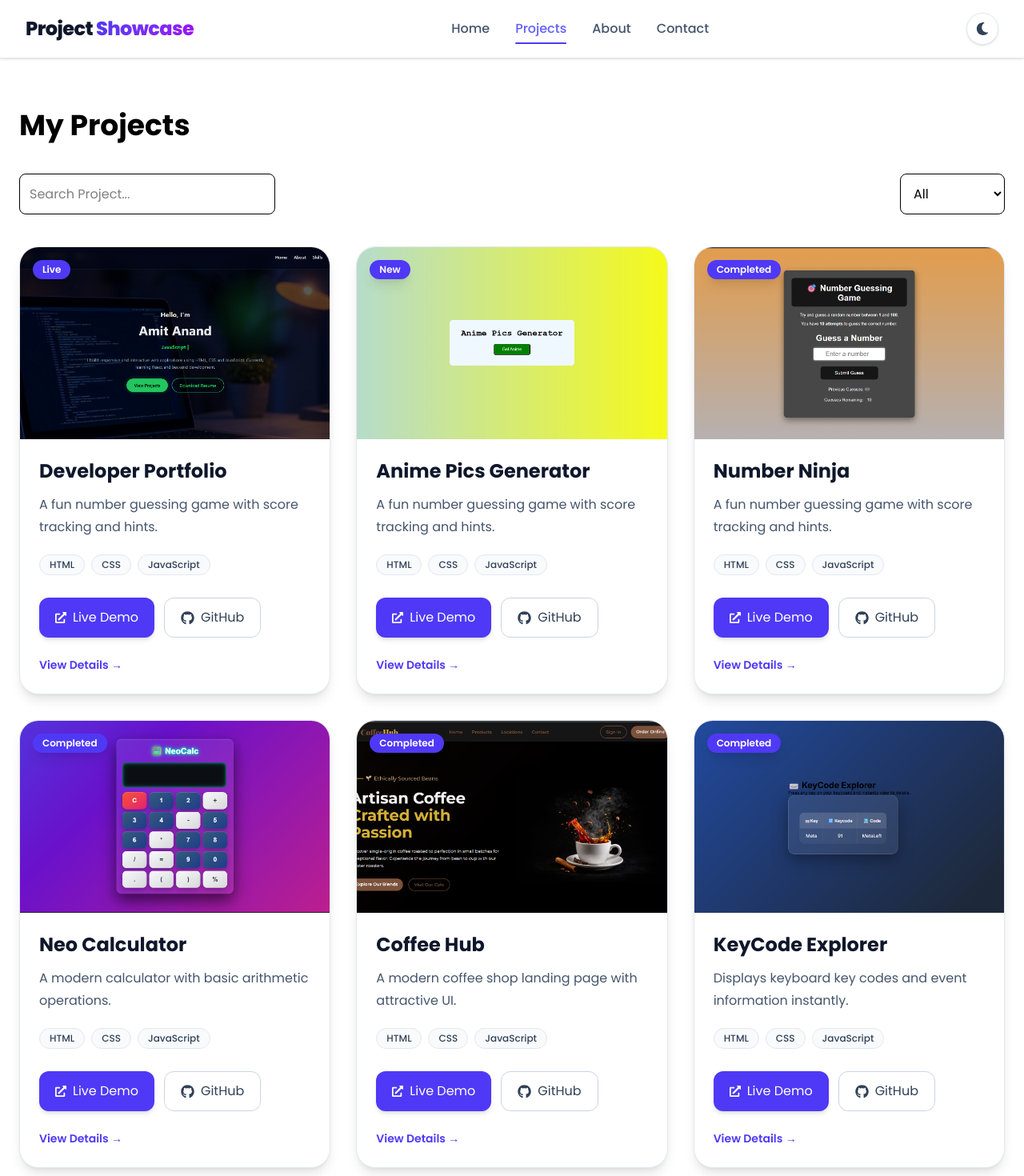
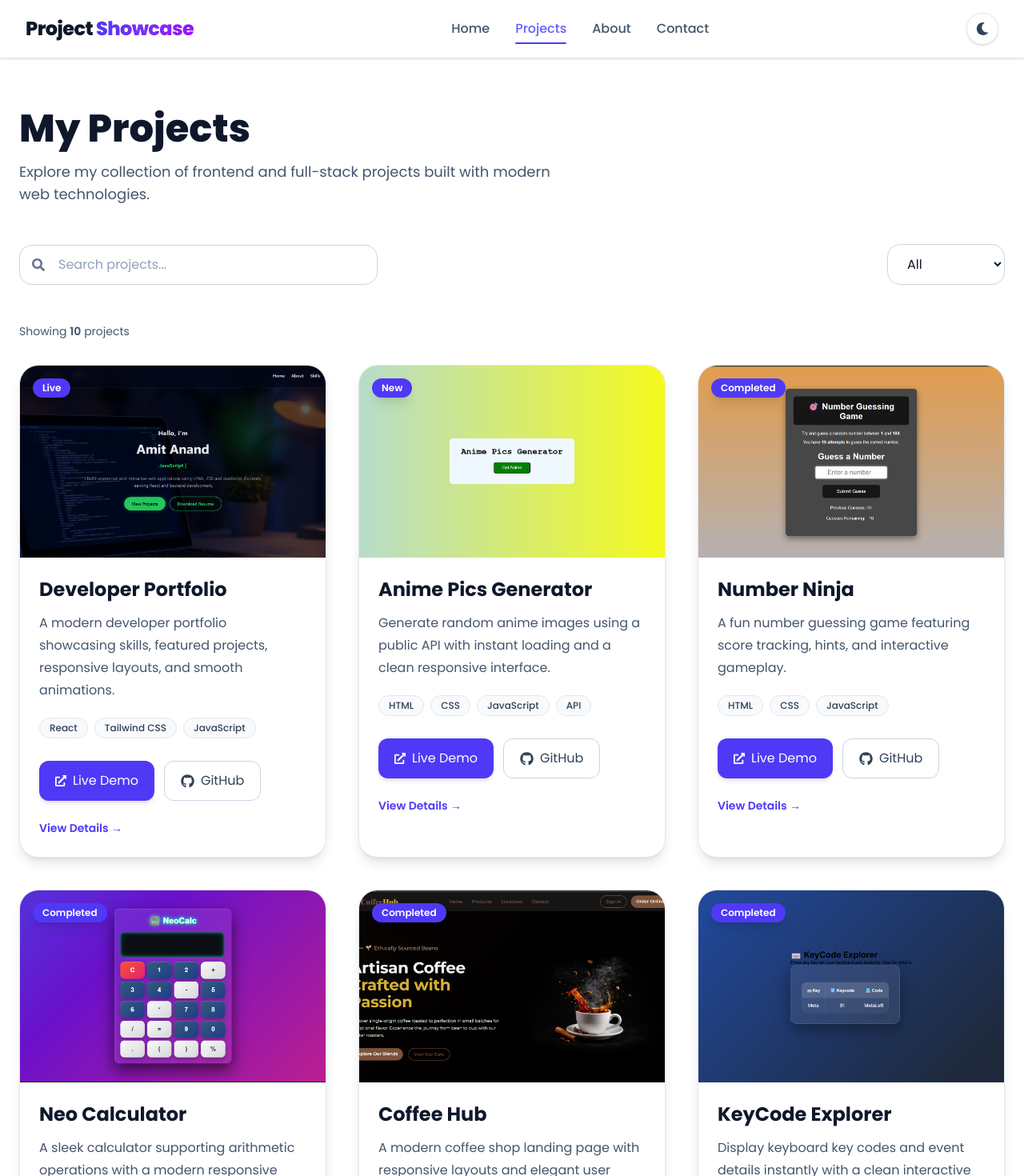
Before and after one commit to amit0526/project-showcase, a React (Vite) app: page /projects in a window 1280 px wide. Shown: the top 1470 px of the page at 80% size. Built offline with nearby package versions, Linux system fonts and the light colour scheme.

Commit message:
Update project.jsx

```diff
--- a/src/data/projects.js
+++ b/src/data/projects.js
@@ -2,23 +2,26 @@ const projects = [
   {
     id: 1,
     title: "Developer Portfolio",
-    description: "A fun number guessing game with score tracking and hints.",
-    category: "JavaScript",
+    description:
+      "A modern developer portfolio showcasing skills, featured projects, responsive layouts, and smooth animations.",
+    category: "React",
     status: "Live",
-    features: ["Random Number Generation", "Score System", "Responsive Design"],
-    tech: ["HTML", "CSS", "JavaScript"],
+    features: ["Responsive Design", "Dark Mode", "Smooth Animations"],
+    tech: ["React", "Tailwind CSS", "JavaScript"],
     image: "/images/amit-anand.png",
     live: "https://amit-anand-dev.vercel.app/",
     github: "#",
   },
+
   {
     id: 2,
     title: "Anime Pics Generator",
-    description: "A fun number guessing game with score tracking and hints.",
-    category: "JavaScript",
+    description:
+      "Generate random anime images using a public API with instant loading and a clean responsive interface.",
+    category: "API",
     status: "New",
-    features: ["Random Number Generation", "Score System", "Responsive Design"],
-    tech: ["HTML", "CSS", "JavaScript"],
+    features: ["API Integration", "Random Anime Images", "Responsive Design"],
+    tech: ["HTML", "CSS", "JavaScript", "API"],
     image: "/images/anime-generator.png",
     live: "https://anime-verse-self.vercel.app/",
     github: "#",
@@ -27,7 +30,8 @@ const projects = [
   {
     id: 3,
     title: "Number Ninja",
-    description: "A fun number guessing game with score tracking and hints.",
+    description:
+      "A fun number guessing game featuring score tracking, hints, and interactive gameplay.",
     category: "JavaScript",
     status: "Completed",
     features: ["Random Number Generation", "Score System", "Responsive Design"],
@@ -40,7 +44,8 @@ const projects = [
   {
     id: 4,
     title: "Neo Calculator",
-    description: "A modern calculator with basic arithmetic operations.",
+    description:
+      "A sleek calculator supporting arithmetic operations with a modern responsive interface.",
     category: "JavaScript",
     status: "Completed",
     features: ["Basic Arithmetic", "Responsive Layout", "Clean UI"],
@@ -53,10 +58,11 @@ const projects = [
   {
     id: 5,
     title: "Coffee Hub",
-    description: "A modern coffee shop landing page with attractive UI.",
+    description:
+      "A modern coffee shop landing page with responsive layouts and elegant user experience.",
     category: "Frontend",
     status: "Completed",
-    features: ["Responsive Design", "Modern Landing Page", "Smooth Layout"],
+    features: ["Responsive Design", "Landing Page", "Smooth Layout"],
     tech: ["HTML", "CSS", "JavaScript"],
     image: "/images/coffe-hub.png",
     live: "https://coffee-hub-psi.vercel.app/",
@@ -66,7 +72,8 @@ const projects = [
   {
     id: 6,
     title: "KeyCode Explorer",
-    description: "Displays keyboard key codes and event information instantly.",
+    description:
+      "Display keyboard key codes and event details instantly with a clean interactive interface.",
     category: "JavaScript",
     status: "Completed",
     features: ["Keyboard Events", "Key Code Display", "Responsive Design"],
@@ -79,7 +86,8 @@ const projects = [
   {
     id: 7,
     title: "BMI Calculator",
-    description: "Calculate Body Mass Index with instant health results.",
+    description:
+      "Calculate Body Mass Index instantly with health status results and responsive design.",
     category: "JavaScript",
     status: "Completed",
     features: ["BMI Calculation", "Instant Results", "Responsive Design"],
@@ -93,7 +101,7 @@ const projects = [
     id: 8,
     title: "Digital Clock",
     description:
-      "A live digital clock displaying real-time hours, minutes and seconds.",
+      "A live digital clock displaying real-time hours, minutes, and seconds with a minimal UI.",
     category: "JavaScript",
     status: "Completed",
     features: ["Live Time", "Real-time Updates", "Responsive Design"],
@@ -106,7 +114,8 @@ const projects = [
   {
     id: 9,
     title: "Snap Slider",
-    description: "An interactive image slider with smooth navigation effects.",
+    description:
+      "An interactive image slider featuring smooth animations and responsive navigation controls.",
     category: "JavaScript",
     status: "Completed",
     features: ["Image Slider", "Smooth Animation", "Responsive Design"],
@@ -119,10 +128,11 @@ const projects = [
   {
     id: 10,
     title: "Theme Switcher",
-    description: "Switch between different color themes with a single click.",
+    description:
+      "Switch between multiple color themes instantly with persistent user preferences.",
     category: "JavaScript",
     status: "Completed",
-    features: ["Multiple Themes", "Instant Theme Change", "Responsive Design"],
+    features: ["Multiple Themes", "Theme Persistence", "Responsive Design"],
     tech: ["HTML", "CSS", "JavaScript"],
     image: "/images/color-switcher.png",
     live: "https://theme-switcher-two-rust.vercel.app/",
--- a/src/pages/Projects.jsx
+++ b/src/pages/Projects.jsx
@@ -1,12 +1,23 @@
-import { useState } from "react";
+import { useMemo, useState } from "react";
+import { FaSearch } from "react-icons/fa";
+
+import Navbar from "../components/Navbar";
+import ProjectCard from "../components/ProjectCard";
 import projects from "../data/projects";
-import ProjectCard from "../components/ProjectCard";
-import Navbar from "../components/Navbar";
+import { useTheme } from "../components/context/ThemeContext";
 
 export default function Projects() {
+  const { theme } = useTheme();
+
   const [search, setSearch] = useState("");
   const [category, setCategory] = useState("All");
 
+  // Dynamic Categories
+  const categories = useMemo(() => {
+    return ["All", ...new Set(projects.map((project) => project.category))];
+  }, []);
+
+  // Filter Projects
   const filteredProjects = projects.filter((project) => {
     const matchesSearch = project.title
       .toLowerCase()
@@ -21,38 +32,116 @@ export default function Projects() {
     <>
       <Navbar />
 
-      <section className="max-w-7xl mx-auto px-6 py-16">
-        <h1 className="text-4xl font-bold mb-10">My Projects</h1>
+      <section
+        className={`min-h-screen py-16 transition-colors duration-300 ${
+          theme === "dark" ? "bg-slate-950" : "bg-white"
+        }`}
+      >
+        <div className="mx-auto max-w-7xl px-6">
+          {/* Heading */}
 
-        {/* Search & Filter */}
+          <div className="mb-12">
+            <h1
+              className={`text-5xl font-black ${
+                theme === "dark" ? "text-white" : "text-slate-900"
+              }`}
+            >
+              My Projects
+            </h1>
 
-        <div className="flex flex-col md:flex-row gap-4 justify-between mb-10">
+            <p
+              className={`mt-4 max-w-2xl text-lg ${
+                theme === "dark" ? "text-slate-400" : "text-slate-600"
+              }`}
+            >
+              Explore my collection of frontend and full-stack projects built
+              with modern web technologies.
+            </p>
+          </div>
+
+          {/* Search + Filter */}
+
+          <div className="mb-12 flex flex-col gap-5 md:flex-row md:items-center md:justify-between">
+            {/* Search */}
+
+            <div className="relative w-full md:max-w-md">
+              <FaSearch
+                className={`absolute left-4 top-1/2 -translate-y-1/2 ${
+                  theme === "dark" ? "text-slate-400" : "text-slate-500"
+                }`}
+              />
+
               <input
                 type="text"
-            placeholder="Search Project..."
+                placeholder="Search projects..."
                 value={search}
                 onChange={(e) => setSearch(e.target.value)}
-            className="border p-3 rounded-lg w-full md:w-80"
+                className={`w-full rounded-2xl border py-3 pl-12 pr-4 transition-all duration-300 focus:border-indigo-500 focus:outline-none focus:ring-2 focus:ring-indigo-500/20 ${
+                  theme === "dark"
+                    ? "border-slate-700 bg-slate-900 text-white placeholder:text-slate-500"
+                    : "border-slate-300 bg-white text-slate-900 placeholder:text-slate-400"
+                }`}
               />
+            </div>
+
+            {/* Filter */}
 
             <select
               value={category}
               onChange={(e) => setCategory(e.target.value)}
-            className="border p-3 rounded-lg"
+              className={`rounded-2xl border px-5 py-3 transition-all duration-300 focus:border-indigo-500 focus:outline-none focus:ring-2 focus:ring-indigo-500/20 ${
+                theme === "dark"
+                  ? "border-slate-700 bg-slate-900 text-white"
+                  : "border-slate-300 bg-white text-slate-900"
+              }`}
             >
-            <option>All</option>
-            <option>JavaScript</option>
-            <option>React</option>
-            <option>Backend</option>
+              {categories.map((item) => (
+                <option key={item} value={item}>
+                  {item}
+                </option>
+              ))}
             </select>
           </div>
 
-        {/* Project Cards */}
+          {/* Counter */}
 
-        <div className="grid md:grid-cols-2 lg:grid-cols-3 gap-8">
+          <p
+            className={`mb-8 text-sm ${
+              theme === "dark" ? "text-slate-400" : "text-slate-600"
+            }`}
+          >
+            Showing{" "}
+            <span className="font-semibold">{filteredProjects.length}</span>{" "}
+            project{filteredProjects.length !== 1 ? "s" : ""}
+          </p>
+
+          {/* Cards */}
+
+          {filteredProjects.length > 0 ? (
+            <div className="grid gap-10 md:grid-cols-2 xl:grid-cols-3">
               {filteredProjects.map((project) => (
                 <ProjectCard key={project.id} project={project} />
               ))}
+            </div>
+          ) : (
+            <div className="py-24 text-center">
+              <h2
+                className={`text-3xl font-bold ${
+                  theme === "dark" ? "text-white" : "text-slate-900"
+                }`}
+              >
+                No Projects Found 😕
+              </h2>
+
+              <p
+                className={`mt-3 ${
+                  theme === "dark" ? "text-slate-400" : "text-slate-600"
+                }`}
+              >
+                Try another search keyword or category.
+              </p>
+            </div>
+          )}
         </div>
       </section>
     </>
```
Lines whose indentation alone changed are shown as unchanged.
